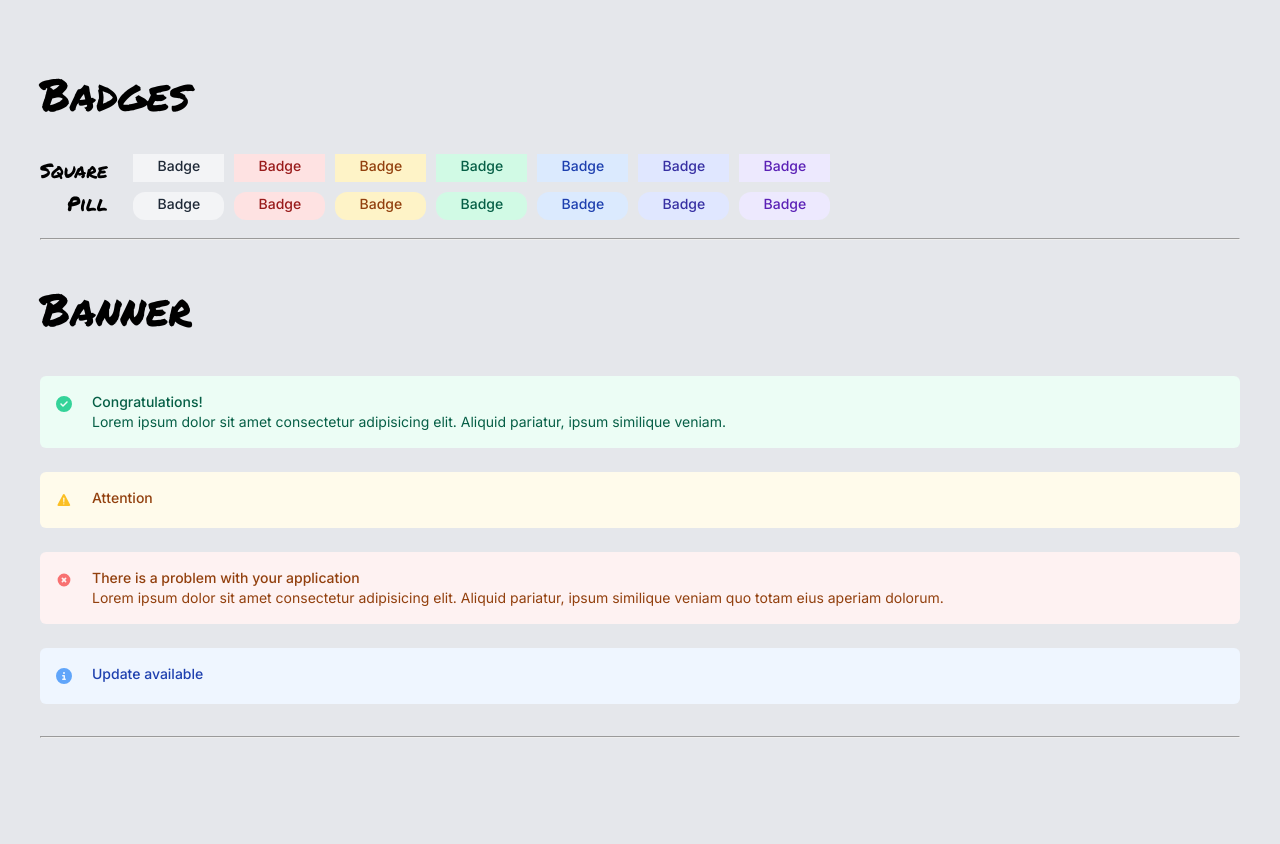
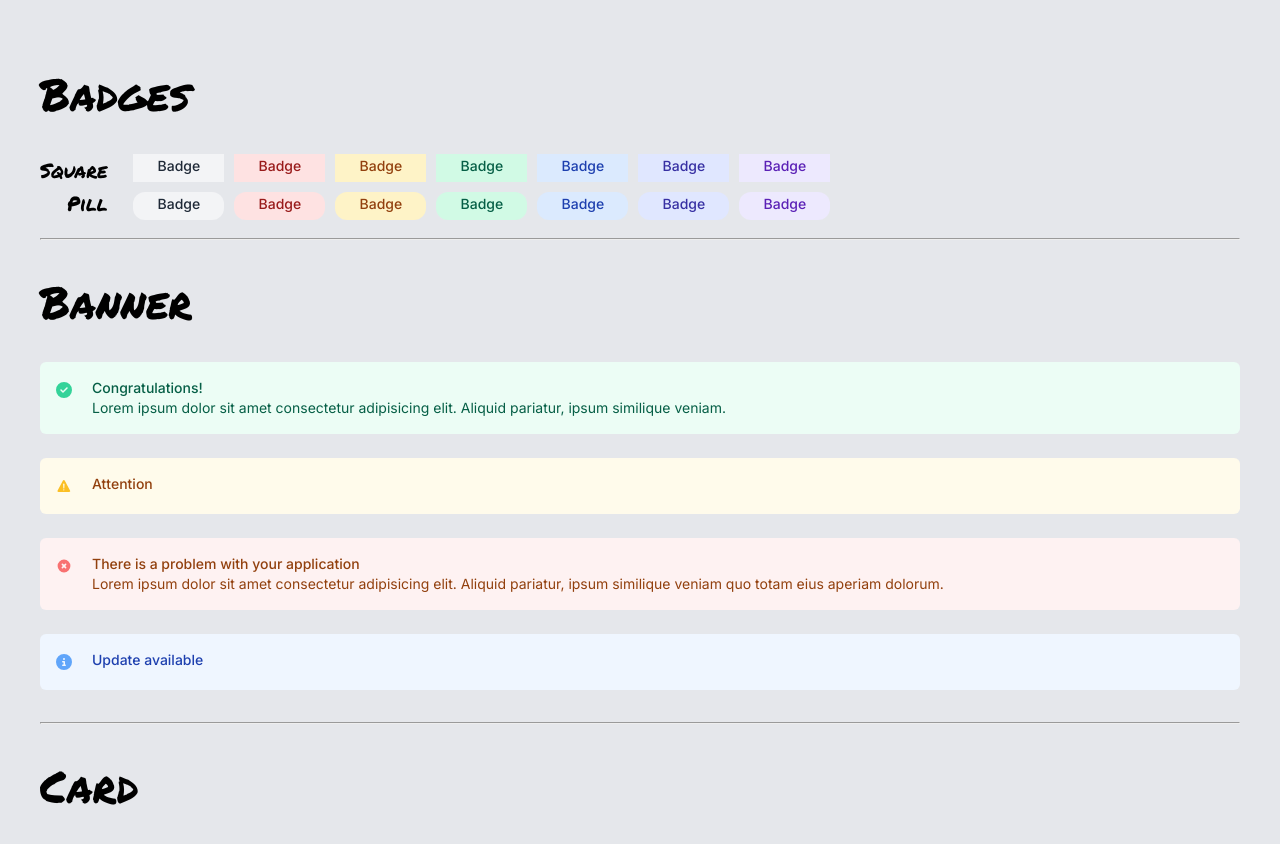
Before and after one commit to Petrasoderstrom1612/component-library, a React (Vite) app: page / in a window 1280 px wide. Shown: the top 844 px of the page. Before the commit the page ends 800 px from the top, so only its background shows below. Built offline with nearby package versions, Linux system fonts and the light colour scheme.

Commit message:
Card title in place

```diff
--- a/src/App.jsx
+++ b/src/App.jsx
@@ -25,7 +25,7 @@ function App() {
       </>
 
       <>
-      <h2 className="h1-banners">Banner</h2>
+      <h1 className="h1-banners">Banner</h1>
           <Banner status="success" title="Congratulations!" text="Lorem ipsum dolor sit amet consectetur adipisicing elit. Aliquid pariatur, ipsum similique veniam."/>
           <br />
           <Banner status="warning" title="Attention"/>
@@ -33,9 +33,13 @@ function App() {
           <Banner status="error" title="There is a problem with your application" text="Lorem ipsum dolor sit amet consectetur adipisicing elit. Aliquid pariatur, ipsum similique veniam quo totam eius aperiam dolorum."/>
           <br />
           <Banner status="neutral" title="Update available"/>
-      </>
       <br />
       <hr/>
+      </>
+
+      <>
+          <h1 className="h1-card">Card</h1>
+      </>
     </>
   );
 }
--- a/src/index.css
+++ b/src/index.css
@@ -181,7 +181,13 @@ p{
   color: #60A5FA;
 }
 
-
+/**** CARD ****/
+.h1-card{
+  font-family: Permanent Marker;
+  font-weight: 400;
+  font-size: 44.1px;
+  line-height: 63px;
+}
 
 
 
```
